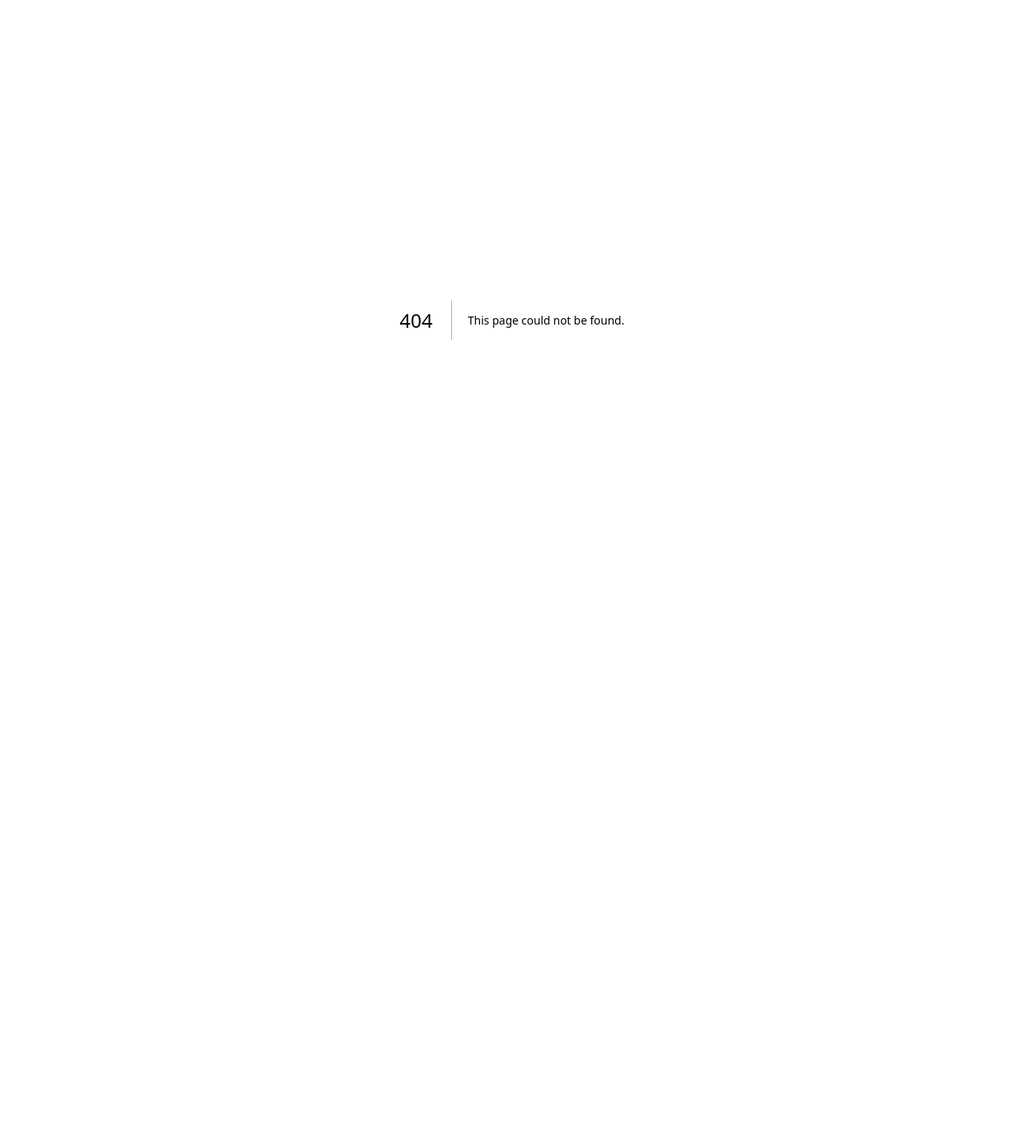
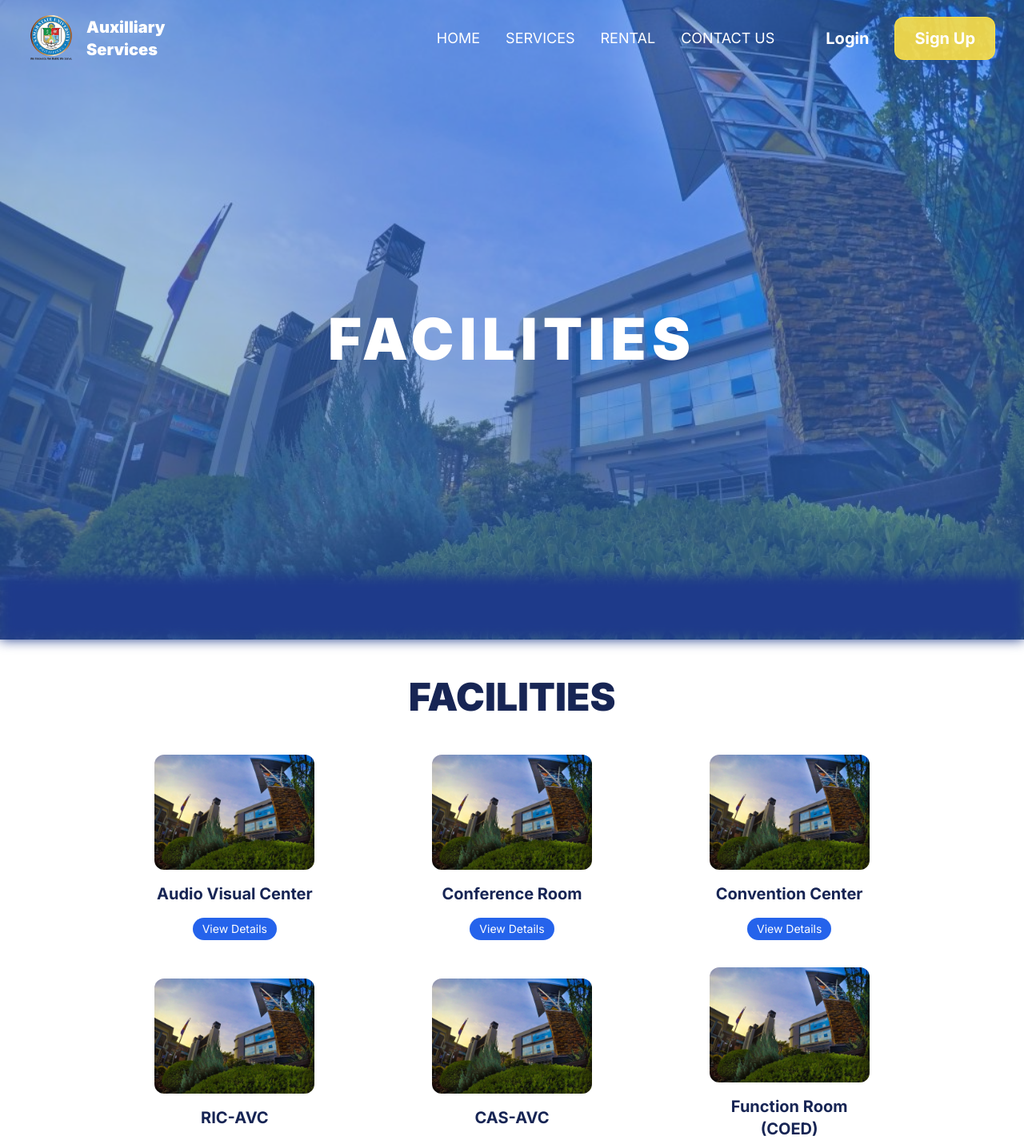
Before and after one commit to JustineLapura/Auxilliary-project, a Next.js app: page /rentals in a window 1280 px wide. Before the commit this address had no page. Shown: the top 1426 px of the page at 80% size. Before the commit the page ends 800 px from the top, so only its background shows below. Built offline with nearby package versions, Linux system fonts and the light colour scheme.

Commit message:
added rentals page

```diff
--- /dev/null
+++ b/app/contacts/page.tsx
@@ -0,0 +1,24 @@
+import Navbar from "@/components/Navbar";
+import React from "react";
+
+const page = () => {
+  return (
+    <div className='relative h-screen w-full  bg-[url("/SSU.jpg")] bg-no-repeat bg-cover bg-center'>
+      <div className="relative z-10">
+        <Navbar />
+      </div>
+      <div className="absolute top-0 left-0 h-full w-full bg-blue-500/50"></div>
+
+      <div className="flex justify-center items-center h-full w-full">
+        <h1 className="text-5xl md:text-7xl font-black text-white z-10 mb-36 tracking-widest">
+          CONTACTS
+        </h1>
+      </div>
+
+      {/*image slider  */}
+      <div className="absolute bottom-0 h-20 w-full flex justify-center items-center bg-blue-900 blur"></div>
+    </div>
+  );
+};
+
+export default page;
--- a/app/login/page.tsx
+++ b/app/login/page.tsx
@@ -1,11 +1,12 @@
 import Image from "next/image";
 import Link from "next/link";
 import React from "react";
+import {AiFillHome} from "react-icons/ai"
 
 const page = () => {
   return (
     <div className="relative h-screen w-full bg-gradient-to-b from-blue-500 to-yellow-300 flex justify-center items-center text-gray-900">
-      <div className="flex justify-evenly items-center bg-gray-300/30 rounded-xl h-2/3 w-2/3 overflow-hidden">
+      <div className="flex justify-evenly items-center bg-gray-300/30 rounded-xl h-[450px] w-[300px] md:w-2/3 overflow-hidden">
         <div className="hidden lg:flex justify-center items-center bg-gray-300/50 h-full w-full">
           <Image
             className="w-1/2 hidden lg:flex"
@@ -48,7 +49,7 @@ const page = () => {
           <div className="flex gap-2">
           <Link href="/">
             <button className="py-2 px-3 rounded-lg bg-red-500/80 font-bold shadow-xl text-white ">
-              Back
+              <AiFillHome size={25} />
             </button>
           </Link>
           <button className="py-2 px-8 rounded-lg bg-blue-500 font-bold shadow-xl text-white ">
--- /dev/null
+++ b/app/rentals/page.tsx
@@ -0,0 +1,80 @@
+import Navbar from "@/components/Navbar";
+import Image from "next/image";
+import React from "react";
+
+const page = () => {
+  const facilities = [
+    {
+      img: "/SSU.jpg",
+      name: "Audio Visual Center",
+    },
+    {
+      img: "/SSU.jpg",
+      name: "Conference Room",
+    },
+    {
+      img: "/SSU.jpg",
+      name: "Convention Center",
+    },
+    {
+      img: "/SSU.jpg",
+      name: "RIC-AVC",
+    },
+    {
+      img: "/SSU.jpg",
+      name: "CAS-AVC",
+    },
+    {
+      img: "/SSU.jpg",
+      name: "Function Room (COED)",
+    },
+  ];
+
+  return (
+    <div className="h-full w-full">
+      <div className='relative h-screen w-full  bg-[url("/SSU.jpg")] bg-no-repeat bg-cover bg-center'>
+        <div className="relative z-10">
+          <Navbar />
+        </div>
+        <div className="absolute top-0 left-0 h-full w-full bg-blue-500/50"></div>
+
+        <div className="flex justify-center items-center h-full w-full">
+          <h1 className="text-5xl md:text-7xl font-black text-white z-10 mb-36 tracking-widest">
+            FACILITIES
+          </h1>
+        </div>
+
+        {/*image slider  */}
+        <div className="absolute bottom-0 h-20 w-full flex justify-center items-center bg-blue-900 blur"></div>
+      </div>
+      <div className="h-full w-full max-w-[960px] mx-auto py-12">
+        <h1 className="text-center mb-10 text-blue-950 uppercase font-black text-3xl md:text-5xl">
+          Facilities
+        </h1>
+        <div className="grid place-items-center gap-20 sm:grid-cols-2 md:grid-cols-3 mt-16">
+          {facilities.map((facility) => (
+            <div key={facility.name} className="h-[200px] w-[200px] text-center flex flex-col justify-center items-center gap-4">
+              <Image
+                className="rounded-xl h-full w-full hover:scale-105 duration-200 transform"
+                width={100}
+                height={100}
+                src="/SSU.jpg"
+                alt="logo"
+              />
+              <div className="">
+                <h1 className="text-xl text-blue-950 font-bold ">
+                  {facility.name}
+                </h1>
+              </div>
+              <button className="py-1 px-3 rounded-full text-sm bg-blue-600 text-white hover:bg-blue-700 hover:text-blue-200">
+                View Details
+              </button>
+            </div>
+          ))}
+        </div>
+      </div>
+    </div>
+  );
+};
+
+export default page;
--- /dev/null
+++ b/app/services/page.tsx
@@ -0,0 +1,24 @@
+import Navbar from '@/components/Navbar'
+import React from 'react'
+
+const page = () => {
+  return (
+    <div className='relative h-screen w-full  bg-[url("/SSU.jpg")] bg-no-repeat bg-cover bg-center'>
+        <div className="relative z-10">
+          <Navbar />
+        </div>
+        <div className="absolute top-0 left-0 h-full w-full bg-blue-500/50"></div>
+
+        <div className="flex justify-center items-center h-full w-full">
+          <h1 className="text-5xl md:text-7xl font-black text-white z-10 mb-36 tracking-widest">
+            SERVICES
+          </h1>
+        </div>
+
+        {/*image slider  */}
+        <div className="absolute bottom-0 h-20 w-full flex justify-center items-center bg-blue-900 blur"></div>
+      </div>
+  )
+}
+
+export default page
--- a/app/signup/page.tsx
+++ b/app/signup/page.tsx
@@ -1,5 +1,6 @@
 import Link from "next/link";
 import React from "react";
+import { AiFillHome } from "react-icons/ai";
 
 const page = () => {
   return (
@@ -53,7 +54,7 @@ const page = () => {
         <div className="flex gap-2">
           <Link href="/">
             <button className="py-2 px-3 rounded-lg bg-red-500/80 font-bold shadow-xl text-white ">
-              Back
+            <AiFillHome size={25} />
             </button>
           </Link>
           <button className="py-2 px-8 rounded-lg bg-blue-500 font-bold shadow-xl text-white ">
--- a/components/Main.tsx
+++ b/components/Main.tsx
@@ -1,6 +1,6 @@
 import React from "react";
 import Navbar from "./Navbar";
-
+import Link from "next/link";
 
 const Main = () => {
   return (
@@ -9,7 +9,7 @@ const Main = () => {
         <Navbar />
       </div>
       <div className="absolute top-0 left-0 h-full w-full bg-blue-500/50"></div>
-      <div className="relative px-4 h-full w-full flex flex-col gap-8 mt-[150px] items-center text-white font-bold">
+      <div className="relative px-4 h-full w-full flex flex-col gap-8 mt-[100px] items-center text-white font-bold">
         {/* Main Text */}
         <div className="grid place-items-center gap-2 lg:gap-4 text-center">
           <h1 className="text-3xl font-black sm:text-4xl lg:text-5xl text">
@@ -21,15 +21,15 @@ const Main = () => {
         </div>
 
         {/* Main button  */}
-        <button className="py-3 px-6 rounded-lg bg-yellow-300/90 font-bold shadow-xl">
-          Check Availability
-        </button>
+        <Link href="/rentals">
+          <button className="py-3 px-6 rounded-lg bg-yellow-300/90 font-bold shadow-xl">
+            Check Availability
+          </button>
+        </Link>
       </div>
 
       {/*image slider  */}
-      <div className="absolute bottom-0 h-20 w-full flex justify-center items-center bg-blue-900">
-
-      </div>
+      <div className="absolute bottom-0 h-20 w-full flex justify-center items-center bg-blue-900"></div>
     </div>
   );
 };
--- a/components/Navbar.tsx
+++ b/components/Navbar.tsx
@@ -30,10 +30,18 @@ const Navbar = () => {
       {/* right  */}
       <div className="h-full hidden lg:flex items-center gap-16 text-white">
         <ul className="flex justify-center items-center uppercase text-lg gap-8">
-          <li>Home</li>
-          <li>Services</li>
-          <li>Rental</li>
-          <li>Contact Us</li>
+          <Link href="/">
+            <li>Home</li>
+          </Link>
+          <Link href="/services">
+            <li>Services</li>
+          </Link>
+          <Link href="/rentals">
+            <li>Rental</li>
+          </Link>
+          <Link href="/contacts">
+            <li>Contact Us</li>
+          </Link>
         </ul>
         <div className="flex items-center gap-8 text-xl font-bold">
           <Link href="/login">
```
